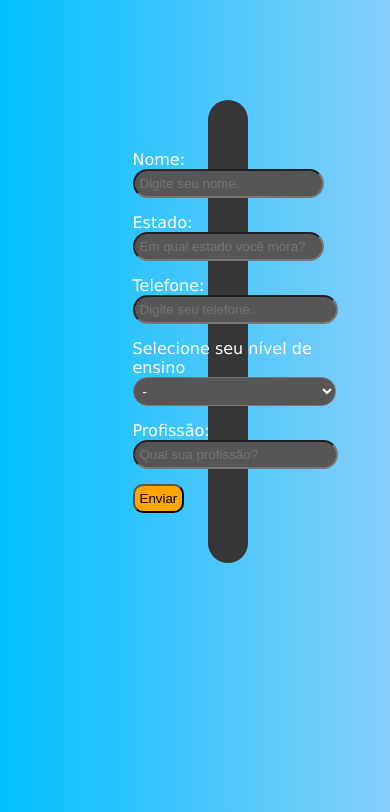
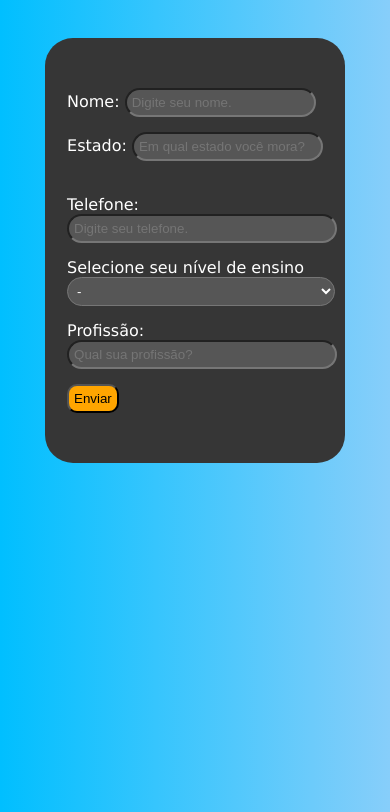
Before and after one commit to cartur-bs/cadastroBasico, a plain HTML site: page index.html in a window 390 px wide. Shown: the part 32-844 px from the top of the page. Drawn offline with Linux system fonts and the light colour scheme.

Commit message:
correcao-media-query

```diff
--- a/cadastro.css
+++ b/cadastro.css
@@ -109,3 +109,12 @@ label{
 .seta{
     font-size: 22px;
 }
+
+@media (max-width: 1000px) {
+    .form{
+        margin: 10%;
+    }
+    label{
+        display: block;
+    }
+}
```
